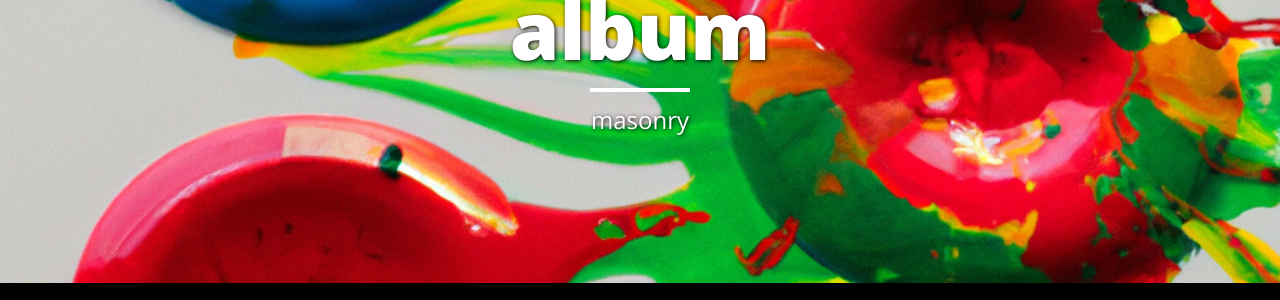
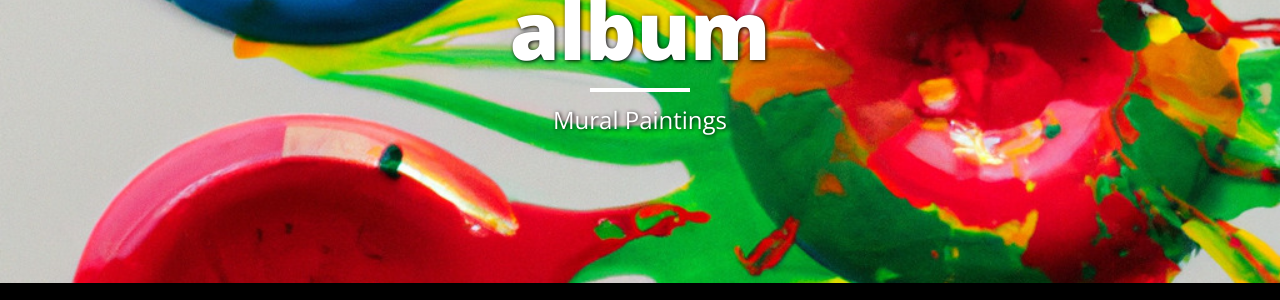
Before and after one commit to teamnirakoot/teamnirakoot, a Jekyll site: the page built from gallery/gallery01/index.html, in a window 1280 px wide and 900 px high. Shown: the part 165-465 px from the top of the window. Built offline with Jekyll 4.4.1, drawn with Linux system fonts in a browser that asks for light colours; nearby versions of some CDN libraries; some of the changed lines change nothing that is shown.

Commit message:
Update index.html

```diff
--- a/gallery/gallery01/index.html
+++ b/gallery/gallery01/index.html
@@ -1,20 +1,29 @@
 ---
 layout: page
 title: "album"
-description: "masonry"
+description: "Mural Paintings"
 active: gallery
 header-img: "img/gallery-bg.jpg"
 album-title: "my 1st album"
 images:
  - image_path: /gallery/archive/g01/bg1.jpg
    caption: IMAGE TITLE
-   copyright: © photorama
+   copyright: © TeamNirakoot
  - image_path: /gallery/archive/g01/bg2.jpg
    caption: IMAGE TITLE
-   copyright: © photorama
+   copyright: © TeamNirakoot
  - image_path: /gallery/archive/g01/bg3.jpg
    caption: IMAGE TITLE
-   copyright: © photorama
+   copyright: © TeamNirakoot
+ - image_path: /gallery/archive/g01/bg4.jpg
+   caption: IMAGE TITLE
+   copyright: © TeamNirakoot
+ - image_path: /gallery/archive/g01/bg5.jpg
+   caption: IMAGE TITLE
+   copyright: © TeamNirakoot
+ - image_path: /gallery/archive/g01/bg6.jpg
+   caption: IMAGE TITLE
+   copyright: © TeamNirakoot
 ---
 
 <html class="no-js" lang="en">
```
